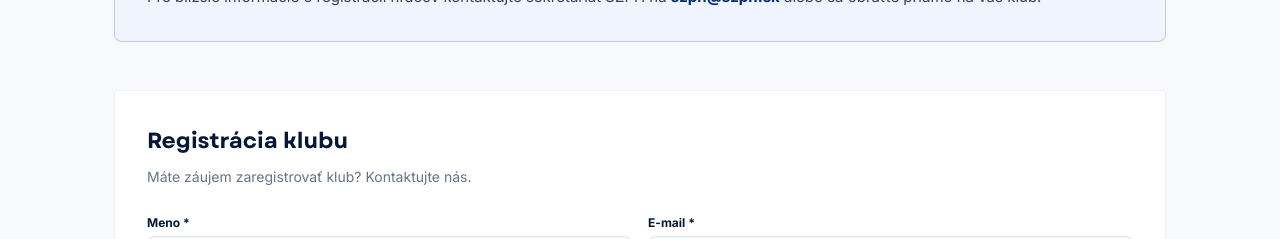
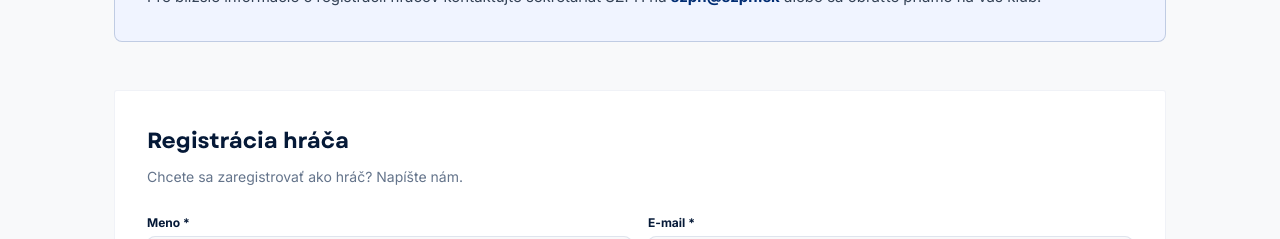
Before and after one commit to andreakollova/szphnew, a Next.js app in the folder apps/szph/: page /kluby/registracia in a window 1280 px wide. Shown: the part 1320-1559 px from the top of the page. Built offline with nearby package versions, Linux system fonts and the light colour scheme; no server answers; the database is empty.

Commit message:
Fix: registrácia hráča page had wrong form title (was 'klubu')
Co-Authored-By: Andrea Kollova <kollova@drixton.com>

```diff
--- a/apps/szph/app/kluby/registracia/page.tsx
+++ b/apps/szph/app/kluby/registracia/page.tsx
@@ -196,9 +196,9 @@ export default function RegistraciaHracovPage() {
         </div>
 
         <ContactFormSection
-          title="Registrácia klubu"
-          subtitle="Máte záujem zaregistrovať klub? Kontaktujte nás."
-          formType="registracia-klubu"
+          title="Registrácia hráča"
+          subtitle="Chcete sa zaregistrovať ako hráč? Napíšte nám."
+          formType="registracia-hraca"
         />
       </div>
     </article>
```
